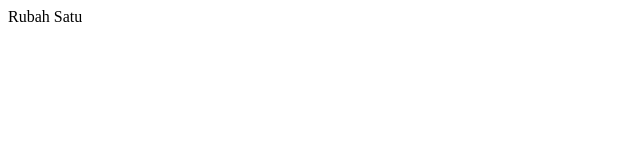
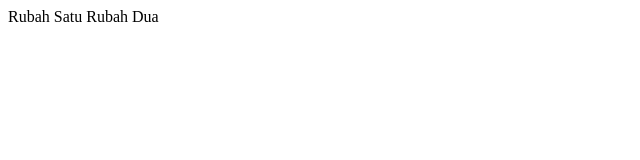
Before and after one commit to Haikall77/coba-git-2, a plain HTML site: page index.html in a window 1280 px wide. Shown: the full height of the page, 0-640 px from the left. Drawn offline with Linux system fonts and the light colour scheme.

Commit message:
perubahan kedua

```diff
--- a/index.html
+++ b/index.html
@@ -7,5 +7,6 @@
 </head>
 <body>
     Rubah Satu
+    Rubah Dua
 </body>
 </html>
```
